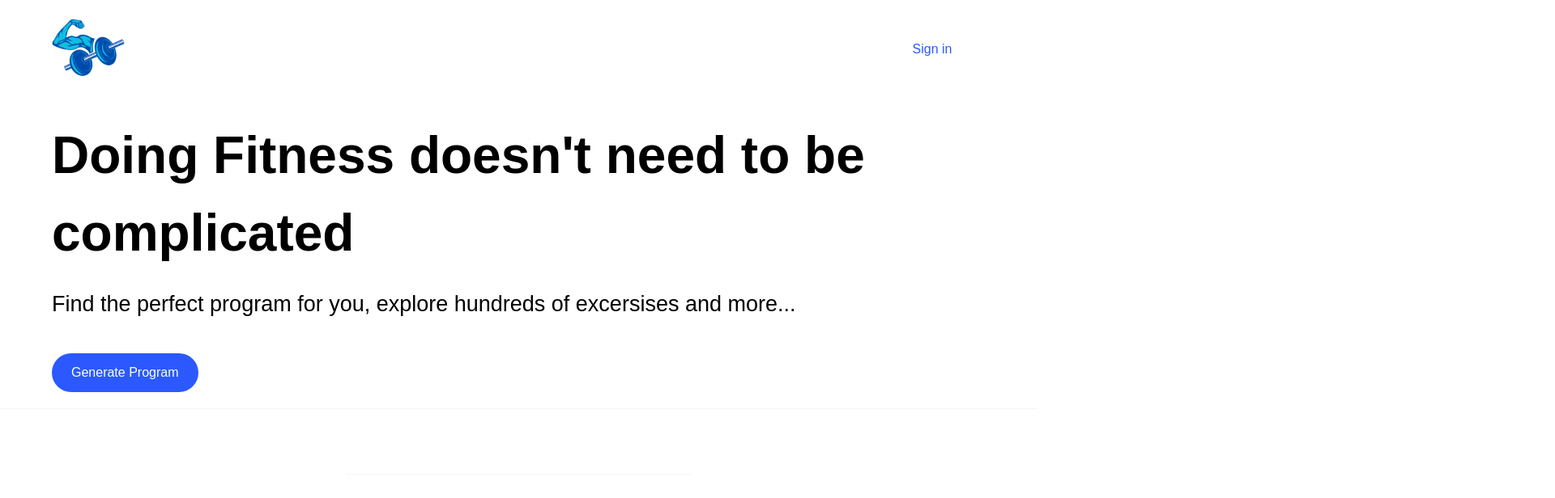
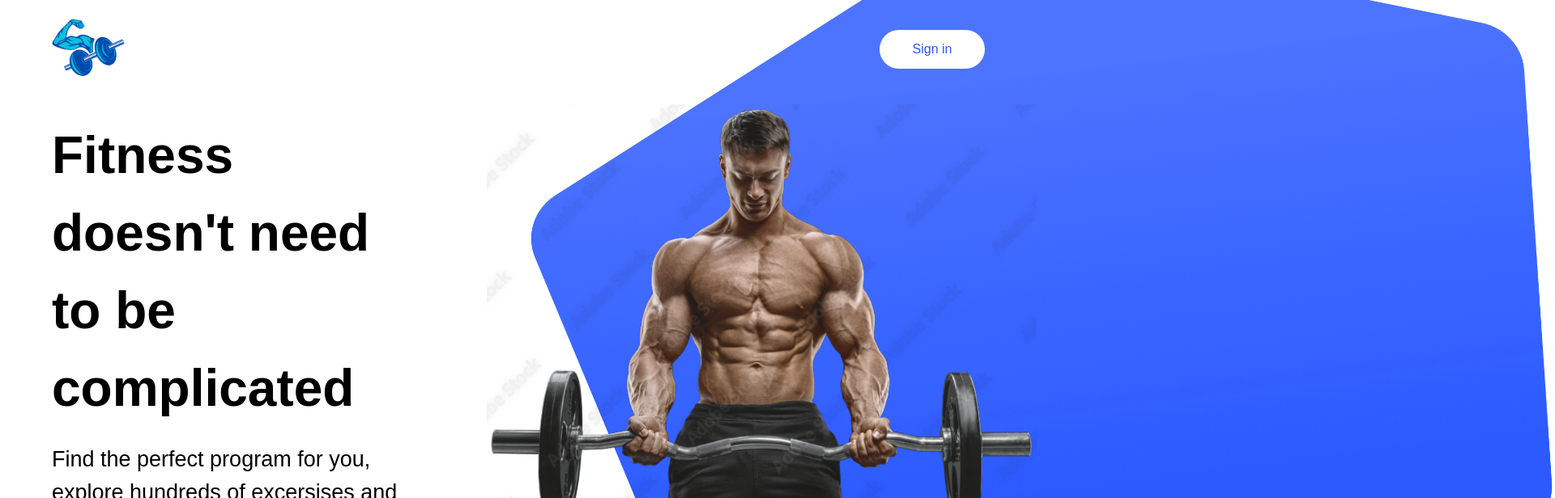
Before and after one commit to ViktorVelizarov/fitness-web-app, a Next.js app: page / in a window 1280 px wide. Shown: the top 616 px of the page at 81% size, 1920 px wide, since content can reach past the window. Built offline with nearby package versions, Linux system fonts and the light colour scheme.

Commit message:
added the picture

```diff
--- a/components/Hero.tsx
+++ b/components/Hero.tsx
@@ -12,7 +12,7 @@
         <div className="hero">
           <div className="flex-1 pt-36 padding-x">
             <h1 className="hero__title">
-              Doing Fitness doesn't need to be complicated
+              Fitness doesn't need to be complicated
             </h1>
 
             <p className="hero__subtitle">
@@ -25,7 +25,13 @@
               handleClick={handleScroll}
             />
           </div>
+          <div className="xl:flex-[1.5] flex justify-end items-end w-full xl:h-screen">
+        <div className="relative xl:w-full w-[90%] xl:h-full h-[590px] z-0">
+          <Image src="/ManPicture.png" alt="hero" fill className="object-contain" />
+        </div>
 
+        <div className="absolute xl:-top-24 xl:-right-1/2 -right-1/4 bg-hero-bg bg-repeat-round -z-10 w-full xl:h-screen h-[590px] overflow-hidden" />
+      </div>
         </div>
       );
 }
```
Also changed, not shown: public/ManPicture.png (added), public/hero-bg.png (added).
